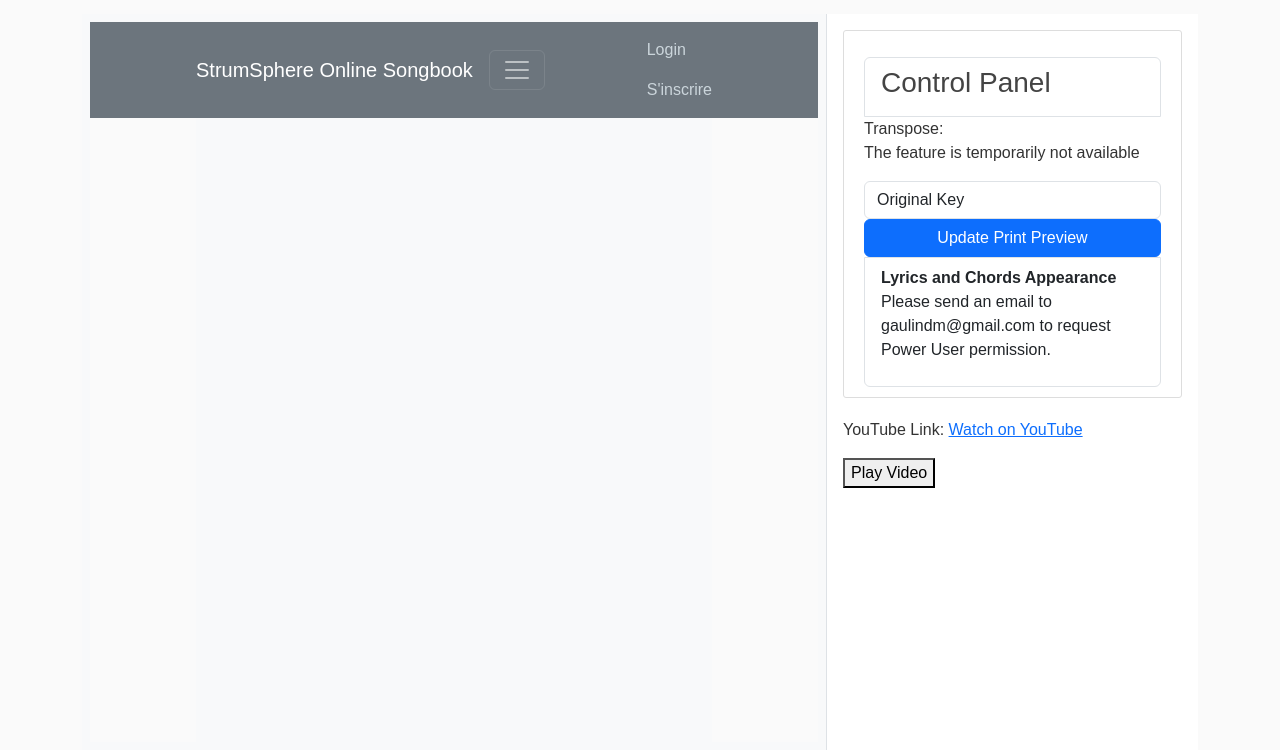
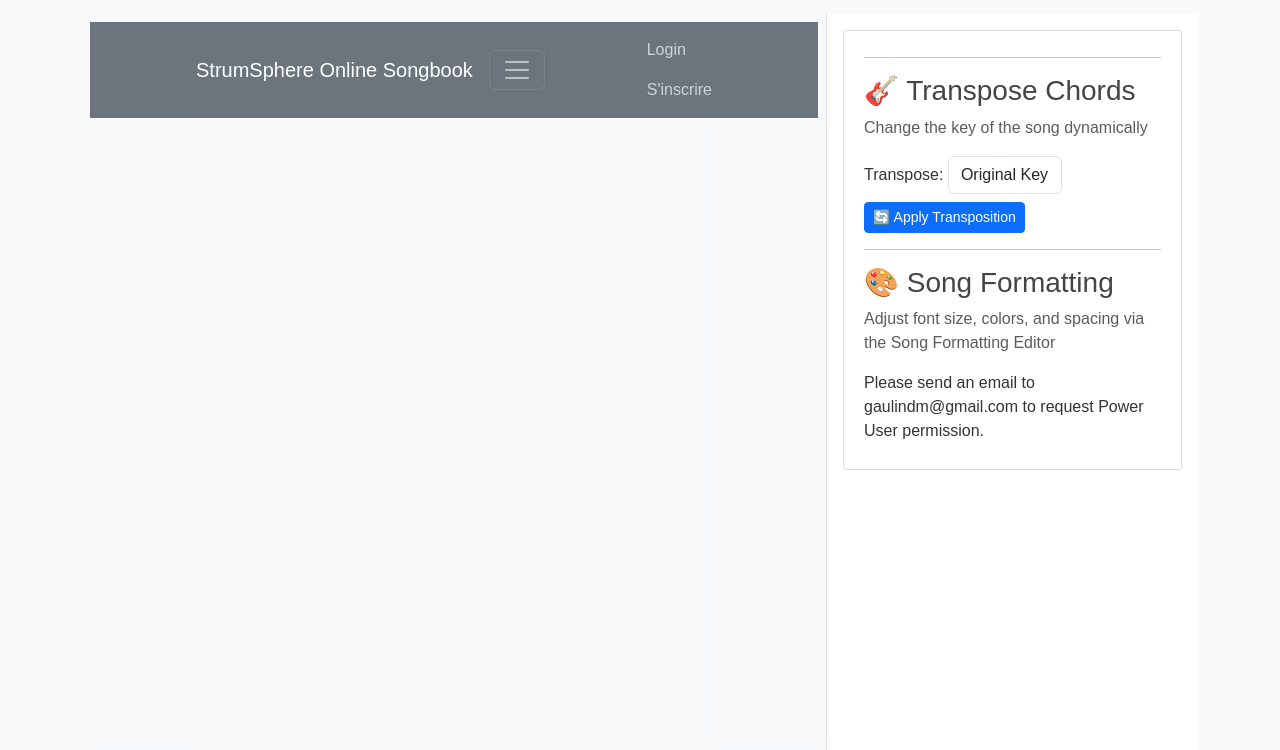
Before and after one commit to gaulindm/StrumSphere, a Django app: template songbook/templates/songbook/song_simplescore.html in a window 1280 px wide. Shown: the part 56-806 px from the top of the page. Run offline with Django 3.2, Linux system fonts and the light colour scheme; the template is opened without the code that fills it: most values are stand-ins (such as "Sample title", 1, 10 or a date in 2020).

Commit message:
Transposition and control panel updated

```diff
--- a/songbook/templates/partials/_control_panel.html
+++ b/songbook/templates/partials/_control_panel.html
@@ -1,18 +1,26 @@
 {% load static %}
 
 <div class="content-section">
-        {% if user.is_authenticated %}<h3>Modify</h3>(must be logged in<br>
-    <a class="btn btn-secondary btn-sm-mt-1 mb-1" href="{% url 'song-update' score.id %}">Update</a>
-        {% endif%}
+    {% if user.is_authenticated %}
+        <h3>🎵 Song Editor</h3>
+        <p class="text-muted">Modify the ChordPro file (must be logged in)</p>
 
-    <input type="hidden" name="csrfmiddlewaretoken" value="{{ csrf_token }}">
-    <p class='text-muted'>
-    <ul class="list-group">
-        <li class="list-group-item list-group-item-heavy"><h3>Control Panel</h3>
-        </li>
+        <div class="d-flex gap-2">
+            <a class="btn btn-secondary btn-sm" href="{% url 'song-update' object.id %}" title="Edit the original ChordPro file">
+                ✏️ Update Song
+            </a>
+
+        </div>
+    {% endif %}
+
+    <hr>
+
+    <!-- 🎸 Transposition Section -->
+    <h3>🎸 Transpose Chords</h3>
+    <p class="text-muted">Change the key of the song dynamically</p>
+
     <label for="transpose-select">Transpose:</label>
-        <P>The feature is temporarily not available </P>
-        <select id="transpose-select" class="form-control">
+    <select id="transpose-select" class="form-control w-auto d-inline-block">
         <option value="0">Original Key</option>
         <option value="-7">-7 semitone</option>
         <option value="-6">-6 semitone</option>
@@ -30,13 +38,16 @@
         <option value="7">+7 semitone</option>
     </select>
 
-        <button id="update-preview" class="btn btn-primary">Update Print Preview</button>
-        </li>
-        <!-- Lyrics and Chords Appearance -->
-        <li class="list-group-item list-group-item-heavy">
-            <strong>Lyrics and Chords Appearance</strong>
-            <div class="control-panel mt-12 d-flex flex-wrap align-items-center">
-                <!-- Font Size -->
+    <button id="update-preview" class="btn btn-primary btn-sm mt-2">
+        🔄 Apply Transposition
+    </button>
+
+    <hr>
+
+    <!-- 🎨 Edit Song Formatting (Handled Separately) -->
+    <h3>🎨 Song Formatting</h3>
+    <p class="text-muted">Adjust font size, colors, and spacing via the Song Formatting Editor</p>
+
     <div class="me-3">
                     {% if user.is_authenticated and user.is_superuser %}
                     <a href="{% url 'edit_formatting' score.id %}" class="btn btn-warning">Edit Song Formatting</a>
@@ -46,40 +57,21 @@
                     <p>Please send an email to gaulindm@gmail.com to request Power User permission.</p>
                 {% endif %}
                 </div>
-        </li>
-
-
-
-    </ul>
-
-</div>
-<div>
-{% if score.metadata.youtube %}
-    <p>YouTube Link: <a href="{{ score.metadata.youtube }}" target="_blank">Watch on YouTube</a></p>
-    <button onclick="playSong('{{ score.metadata.youtube }}')">Play Video</button>
 </div>
 
-<div id="youtube-player-container" style="margin-top: 20px;"></div>
-{% else %}
-    <p>No YouTube video available for this song.</p>
-{% endif %}
-
-</div>
 <script>
 document.addEventListener("DOMContentLoaded", function() {
+    let updatePreviewBtn = document.getElementById("update-preview");
+    let transposeSelect = document.getElementById("transpose-select");
 
-    function refreshPDFPreview() {
-    console.log("🔄 Refreshing PDF preview...");
-
-    fetch(`/format_song/{{ score.id }}/`)  // Adjust if needed
-    .then(response => response.json())
-    .then(data => {
-        document.getElementById("song-content").innerHTML = data.html;
-        console.log("✅ PDF preview updated!");
-    })
-    .catch(error => console.error("❌ PDF Refresh Error:", error));
+    if (updatePreviewBtn && transposeSelect) {
+        updatePreviewBtn.addEventListener("click", function() {
+            let transposeValue = transposeSelect.value;
+            let pdfIframe = document.getElementById("pdf-preview");
+            if (pdfIframe) {
+                pdfIframe.src = `/preview_pdf/{{ score.id }}/?transpose=${transposeValue}`;
             }
-
-
-
+        });
+    }
+});
 </script>
--- a/songbook/templates/songbook/song_simplescore.html
+++ b/songbook/templates/songbook/song_simplescore.html
@@ -41,13 +41,7 @@
     <script src="https://cdn.jsdelivr.net/npm/@popperjs/core@2.11.8/dist/umd/popper.min.js"></script>
     <script src="https://cdn.jsdelivr.net/npm/bootstrap@5.3.3/dist/js/bootstrap.min.js"></script>
 
-    <script>
-        const songDict = {{ score.lyrics_with_chords|safe }};
-        document.getElementById('layout-form').addEventListener('change', () => {
-            const selectedPosition = document.querySelector('input[name="diagram-position"]:checked').value;
-            updateChordPHPosition(selectedPosition);
-        });
-    </script>
+
 
 </body>
 </html>
--- a/songbook/views.py
+++ b/songbook/views.py
@@ -84,6 +84,9 @@ def preview_pdf(request, song_id):
 
     # ✅ Get transpose value (default to 0)
     transpose_value = int(request.GET.get("transpose", 0))
+        # Transpose the song if needed
+    if transpose_value != 0:
+        song.lyrics_with_chords = transpose_lyrics(song.lyrics_with_chords, transpose_value)
     response = HttpResponse(content_type='application/pdf')
     response['Content-Disposition'] = f'inline; filename="{song.songTitle}_preview.pdf"'
 
```
Also changed, not shown: songbook/utils/pdf_generator.py (+18 -4 lines), songbook/utils/transposer.py (+55 -12 lines). Lines whose indentation alone changed are shown as unchanged.
